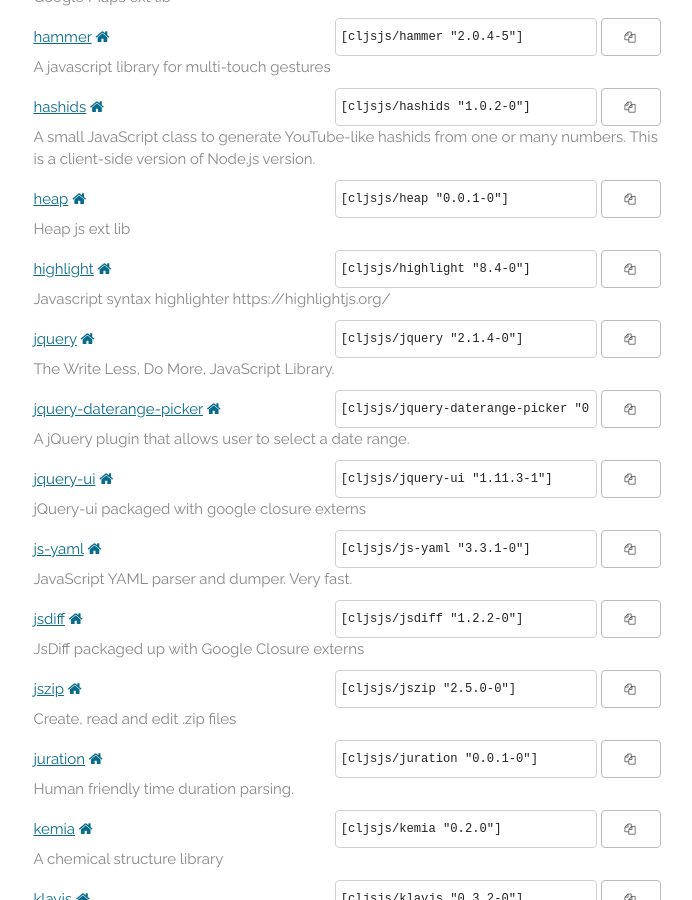
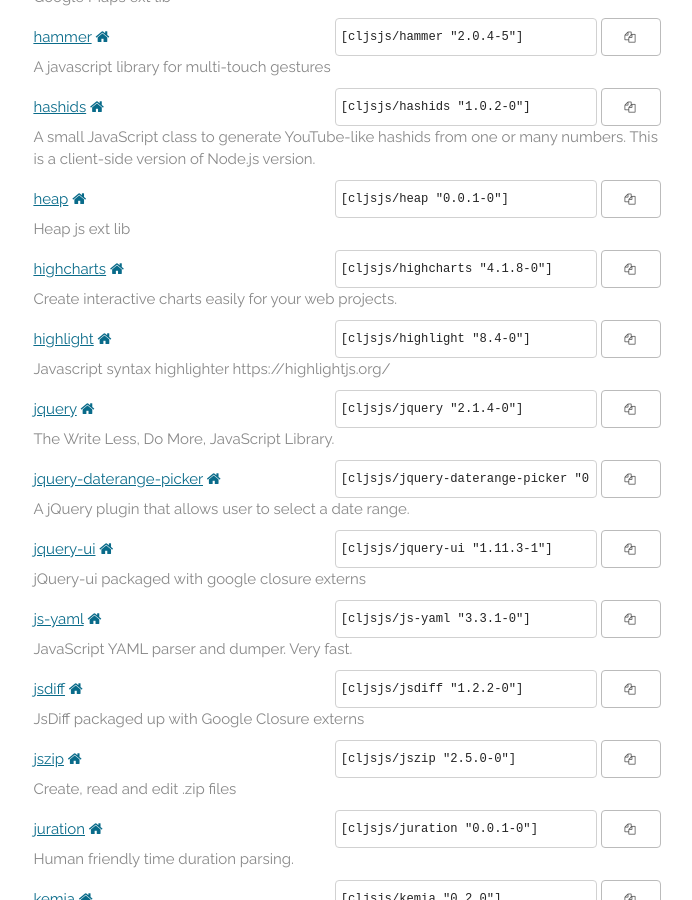
Before and after one commit to cljsjs/cljsjs.github.io, a Jekyll site: the page built from index.markdown, in a window 1280 px wide and 900 px high, scrolled down 2776 px. Shown: the whole window, without its empty margins (293-985 px from the left). Built offline with Jekyll 4.4.1, drawn with Linux system fonts in a browser that asks for light colours; nearby versions of some CDN libraries; comment, search, counter and statistics services are not loaded.

Commit message:
Automatic update

```diff
--- a/_includes/packages.html
+++ b/_includes/packages.html
@@ -243,6 +243,15 @@
       <button data-clipboard-text='[cljsjs/heap "0.0.1-0"]'><i class="fa fa-copy"></i></button>
     </span>
     <p class="description">Heap  js ext lib</p>
+  </li>
+  <li>
+    <a href="https://clojars.org/cljsjs/highcharts">highcharts</a>
+    <a href="http://highcharts.com/" target="new"><i class="fa fa-home"></i></a>
+    <span class="clojars">
+      <input type="text" value='[cljsjs/highcharts "4.1.8-0"]'/>
+      <button data-clipboard-text='[cljsjs/highcharts "4.1.8-0"]'><i class="fa fa-copy"></i></button>
+    </span>
+    <p class="description">Create interactive charts easily for your web projects.</p>
   </li>
   <li>
     <a href="https://clojars.org/cljsjs/highlight">highlight</a>
```
